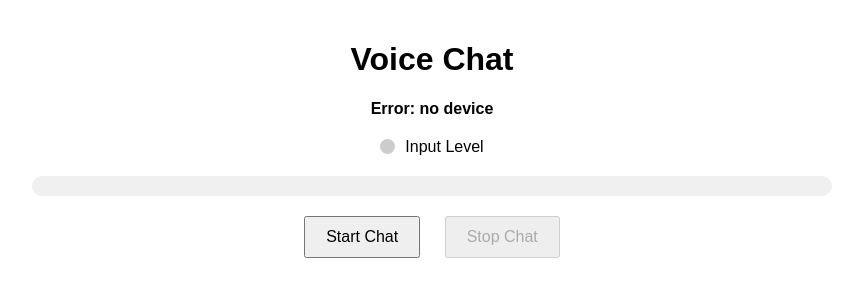
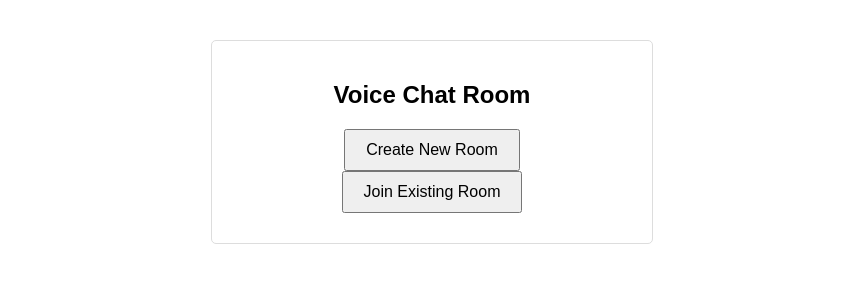
Before and after one commit to sfhelmet/voice_socket, a Flask app: page / in a window 1280 px wide. Shown: the top 300 px of the page, without its empty margins (208-1071 px from the left). Run offline with Flask 3, Linux system fonts and the light colour scheme; some libraries are stand-ins or nearby versions.

Commit message:
Add rooms

```diff
--- a/app.py
+++ b/app.py
@@ -1,18 +1,76 @@
-from flask import Flask, render_template
-from flask_socketio import SocketIO, emit
+from flask import Flask, render_template, request, session
+from flask_socketio import SocketIO, emit, join_room, leave_room
 import os
+from functools import wraps
 
 app = Flask(__name__)
 app.config['SECRET_KEY'] = os.environ.get('SECRET_KEY', 'dev-secret-key')
 socketio = SocketIO(app, cors_allowed_origins="*", async_mode="eventlet")
 
+# Store active rooms and their passwords
+active_rooms = {}
+
+def authenticated_only(f):
+    @wraps(f)
+    def wrapped(*args, **kwargs):
+        if not session.get('authenticated'):
+            return False
+        return f(*args, **kwargs)
+    return wrapped
+
 @app.route('/')
 def index():
     return render_template('index.html')
 
+@app.route('/create_room', methods=['POST'])
+def create_room():
+    room_id = request.form.get('room_id')
+    password = request.form.get('password')
+
+    if not room_id or not password:
+        return {'error': 'Room ID and password are required'}, 400
+
+    if room_id in active_rooms:
+        return {'error': 'Room already exists'}, 400
+
+    active_rooms[room_id] = password
+    return {'success': True, 'room_id': room_id}
+
+@socketio.on('connect')
+def handle_connect():
+    print('Client connected')
+
+@socketio.on('disconnect')
+def handle_disconnect():
+    print('Client disconnected')
+
+@socketio.on('authenticate')
+def handle_authentication(data):
+    room_id = data.get('room_id')
+    password = data.get('password')
+
+    if not room_id or not password:
+        emit('authentication_failed', {'message': 'Room ID and password are required'})
+        return
+
+    if room_id not in active_rooms:
+        emit('authentication_failed', {'message': 'Room does not exist'})
+        return
+
+    if active_rooms[room_id] != password:
+        emit('authentication_failed', {'message': 'Invalid password'})
+        return
+
+    session['authenticated'] = True
+    session['room_id'] = room_id
+    join_room(room_id)
+    emit('authentication_success', {'message': 'Successfully joined room'})
+
 @socketio.on('voice_data')
+@authenticated_only
 def handle_voice_data(data):
-    emit('voice_data', data, broadcast=True, include_self=False, binary=True)
+    room_id = session.get('room_id')
+    emit('voice_data', data, room=room_id, include_self=False, binary=True)
 
 if __name__ == '__main__':
     port = int(os.environ.get('PORT', 5000))
--- a/templates/index.html
+++ b/templates/index.html
@@ -13,6 +13,16 @@
             padding: 20px;
             text-align: center;
         }
+        .auth-container {
+            margin: 20px auto;
+            padding: 20px;
+            border: 1px solid #ddd;
+            border-radius: 5px;
+            max-width: 400px;
+        }
+        .chat-container {
+            display: none;
+        }
         .controls {
             margin: 20px 0;
         }
@@ -21,6 +31,11 @@
             margin: 0 10px;
             font-size: 16px;
             cursor: pointer;
+        }
+        input {
+            padding: 8px;
+            margin: 5px;
+            width: 200px;
         }
         #status {
             margin: 20px 0;
@@ -60,9 +75,35 @@
             background-color: #4CAF50;
             box-shadow: 0 0 10px #4CAF50;
         }
+        .error-message {
+            color: red;
+            margin: 10px 0;
+        }
     </style>
 </head>
 <body>
+    <div class="auth-container" id="authContainer">
+        <h2>Voice Chat Room</h2>
+        <div>
+            <button id="createRoomBtn">Create New Room</button>
+            <button id="joinRoomBtn">Join Existing Room</button>
+        </div>
+        <div id="createRoomForm" style="display: none;">
+            <h3>Create Room</h3>
+            <input type="text" id="newRoomId" placeholder="Room ID">
+            <input type="password" id="newRoomPassword" placeholder="Password">
+            <button id="createRoomSubmit">Create</button>
+        </div>
+        <div id="joinRoomForm" style="display: none;">
+            <h3>Join Room</h3>
+            <input type="text" id="roomId" placeholder="Room ID">
+            <input type="password" id="roomPassword" placeholder="Password">
+            <button id="joinRoomSubmit">Join</button>
+        </div>
+        <div id="authError" class="error-message"></div>
+    </div>
+
+    <div class="chat-container" id="chatContainer">
         <h1>Voice Chat</h1>
         <div id="status">Ready to chat</div>
         <div class="input-indicator">
@@ -76,9 +117,19 @@
             <button id="recordButton">Start Chat</button>
             <button id="stopButton" disabled>Stop Chat</button>
         </div>
+    </div>
 
     <script>
         const socket = io();
+        const authContainer = document.getElementById('authContainer');
+        const chatContainer = document.getElementById('chatContainer');
+        const createRoomForm = document.getElementById('createRoomForm');
+        const joinRoomForm = document.getElementById('joinRoomForm');
+        const authError = document.getElementById('authError');
+        const createRoomBtn = document.getElementById('createRoomBtn');
+        const joinRoomBtn = document.getElementById('joinRoomBtn');
+        const createRoomSubmit = document.getElementById('createRoomSubmit');
+        const joinRoomSubmit = document.getElementById('joinRoomSubmit');
         const recordButton = document.getElementById('recordButton');
         const stopButton = document.getElementById('stopButton');
         const statusElement = document.getElementById('status');
@@ -91,12 +142,69 @@
         let analyserNode;
         let isRecording = false;
         let lastProcessTime = 0;
+        let authenticated = false;
 
         // Buffer for playback
         let playbackQueue = [];
         let isPlaying = false;
         let latencyHistory = [];
         const MAX_LATENCY_HISTORY = 100;
+
+        // Authentication handlers
+        createRoomBtn.onclick = () => {
+            createRoomForm.style.display = 'block';
+            joinRoomForm.style.display = 'none';
+        };
+
+        joinRoomBtn.onclick = () => {
+            joinRoomForm.style.display = 'block';
+            createRoomForm.style.display = 'none';
+        };
+
+        createRoomSubmit.onclick = async () => {
+            const roomId = document.getElementById('newRoomId').value;
+            const password = document.getElementById('newRoomPassword').value;
+
+            try {
+                const response = await fetch('/create_room', {
+                    method: 'POST',
+                    headers: {
+                        'Content-Type': 'application/x-www-form-urlencoded',
+                    },
+                    body: `room_id=${encodeURIComponent(roomId)}&password=${encodeURIComponent(password)}`
+                });
+
+                const data = await response.json();
+                if (data.error) {
+                    authError.textContent = data.error;
+                } else {
+                    authenticate(roomId, password);
+                }
+            } catch (err) {
+                authError.textContent = 'Error creating room';
+            }
+        };
+
+        joinRoomSubmit.onclick = () => {
+            const roomId = document.getElementById('roomId').value;
+            const password = document.getElementById('roomPassword').value;
+            authenticate(roomId, password);
+        };
+
+        function authenticate(roomId, password) {
+            socket.emit('authenticate', { room_id: roomId, password: password });
+        }
+
+        socket.on('authentication_success', () => {
+            authenticated = true;
+            authContainer.style.display = 'none';
+            chatContainer.style.display = 'block';
+            initAudio();
+        });
+
+        socket.on('authentication_failed', (data) => {
+            authError.textContent = data.message;
+        });
 
         async function initAudio() {
             try {
```
Lines whose indentation alone changed are shown as unchanged.
